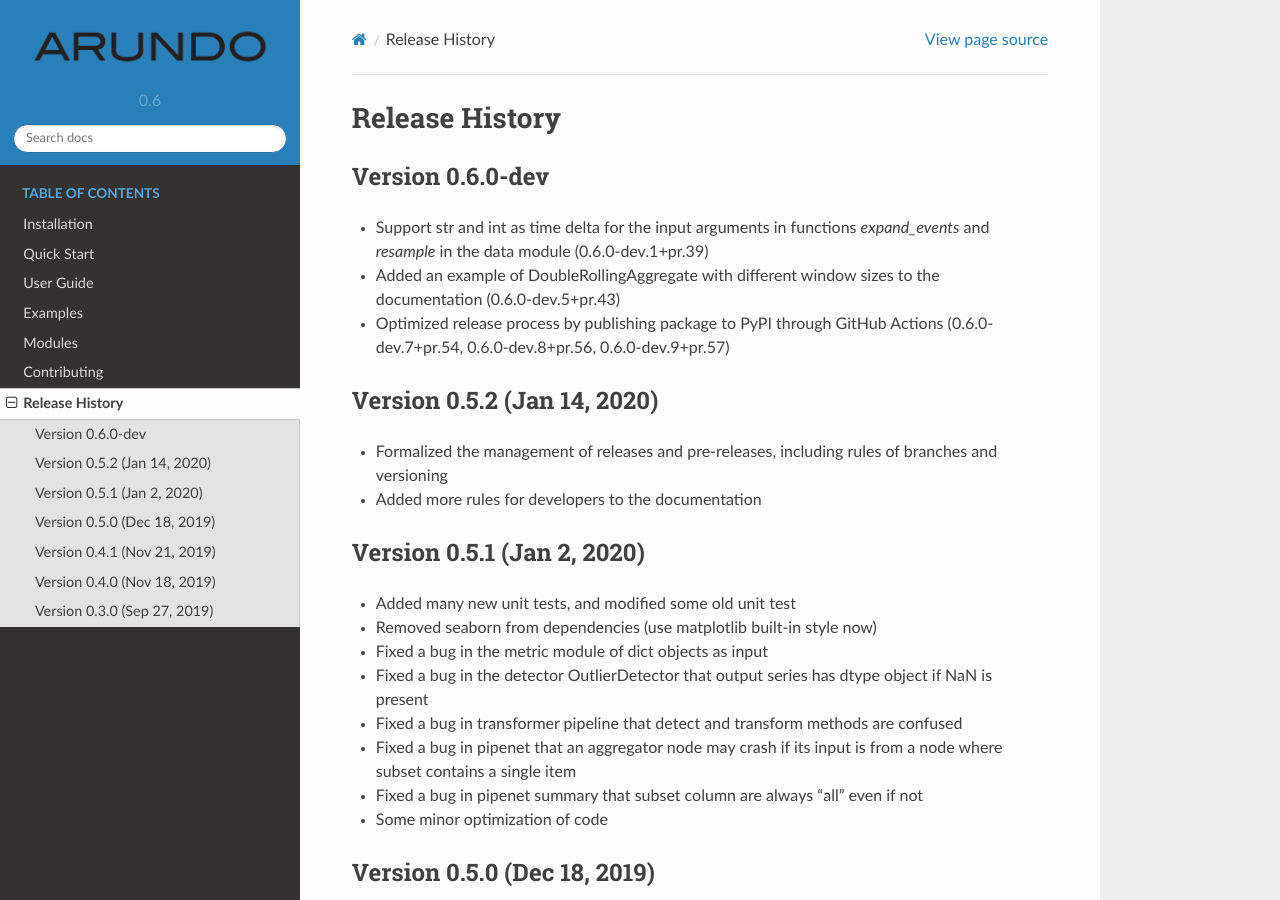
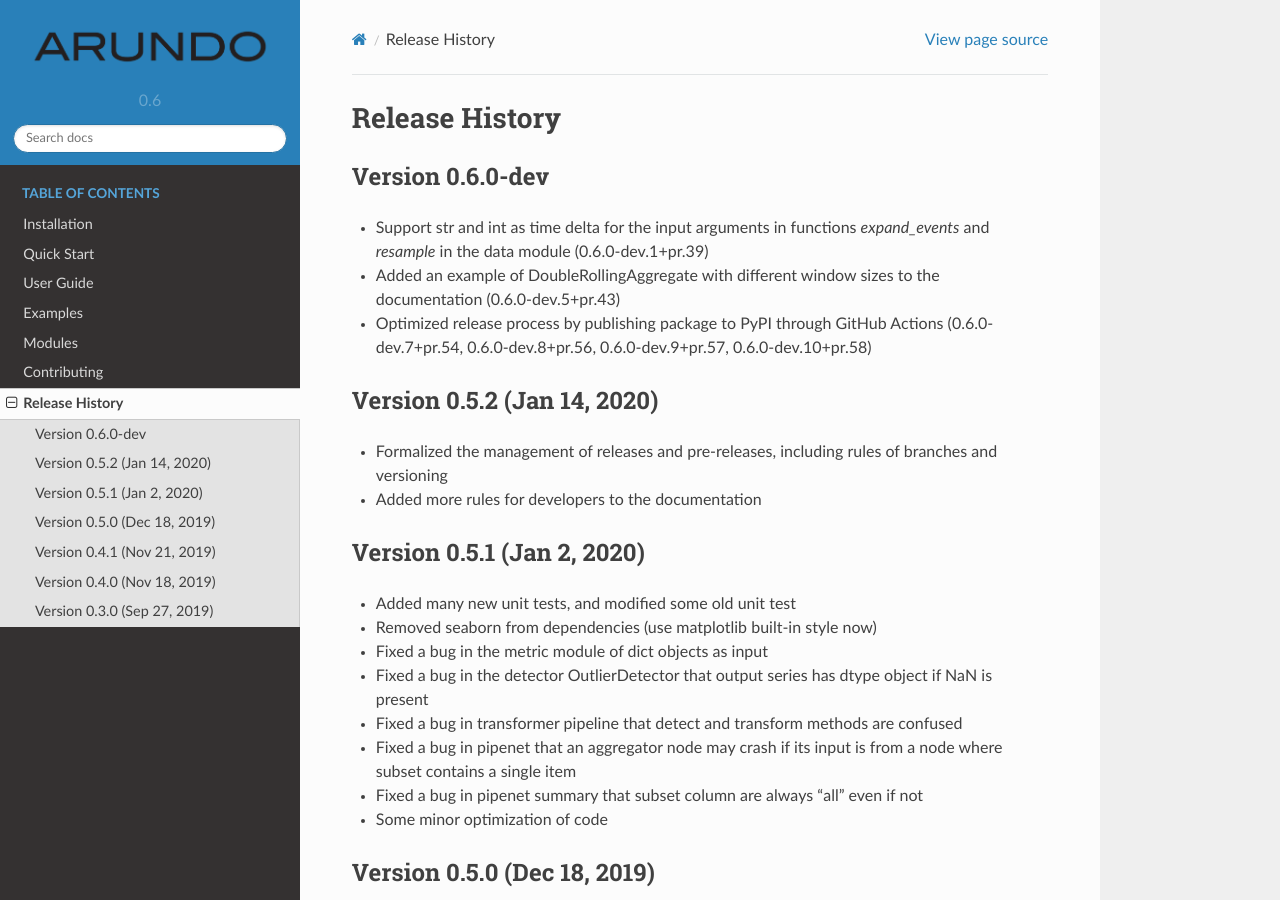
Before and after one commit to arundo/adtk, a Sphinx documentation site: the page built from docs/releasehistory.rst, in a window 1280 px wide and 900 px high. Built offline with Sphinx 7.4.7 and the Read the Docs theme 2.0.0, drawn with Linux system fonts in a browser that asks for light colours; pages that are not in the unit, such as notebooks, are missing from menus.

Commit message:
Finalize Github Action for publishing to PyPI (#58)
* corrected workflow folder name

* updated version number

* removed build meta from version

* update version number

* update version

* used real pypi

```diff
--- a/docs/conf.py
+++ b/docs/conf.py
@@ -66,7 +66,7 @@
 # The short X.Y version.
 version = "0.6"
 # The full version, including alpha/beta/rc tags.
-release = "0.6.0-dev.9+pr.57"
+release = "0.6.0-dev.10+pr.58"
 
 # The language for content autogenerated by Sphinx. Refer to documentation
 # for a list of supported languages.
--- a/docs/releasehistory.rst
+++ b/docs/releasehistory.rst
@@ -6,7 +6,7 @@
 ===================================
 - Support str and int as time delta for the input arguments in functions `expand_events` and `resample` in the data module (0.6.0-dev.1+pr.39)
 - Added an example of DoubleRollingAggregate with different window sizes to the documentation (0.6.0-dev.5+pr.43)
-- Optimized release process by publishing package to PyPI through GitHub Actions (0.6.0-dev.7+pr.54, 0.6.0-dev.8+pr.56, 0.6.0-dev.9+pr.57)
+- Optimized release process by publishing package to PyPI through GitHub Actions (0.6.0-dev.7+pr.54, 0.6.0-dev.8+pr.56, 0.6.0-dev.9+pr.57, 0.6.0-dev.10+pr.58)
 
 Version 0.5.2 (Jan 14, 2020)
 ===================================
--- a/setup.cfg
+++ b/setup.cfg
@@ -1,6 +1,6 @@
 [metadata]
 name = adtk
-version = 0.6.0-dev.9
+version = 0.6.0-dev.10
 author = Arundo Analytics, Inc.
 maintainer = Tailai Wen
 maintainer_email = tailai.wen@arundo.com
--- a/src/adtk/__init__.py
+++ b/src/adtk/__init__.py
@@ -20,4 +20,4 @@
 
 """
 
-__version__ = "0.6.0-dev.9+pr.57"
+__version__ = "0.6.0-dev.10+pr.58"
```
Also changed, not shown: 1 other file.
